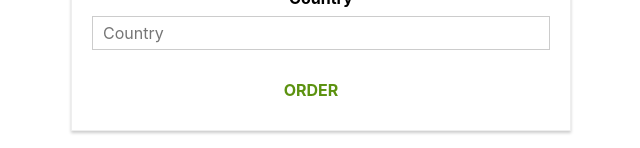
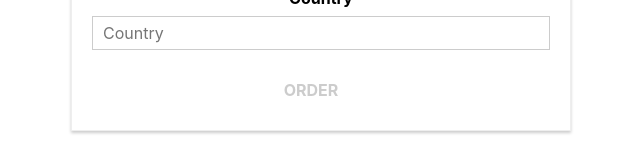
Before and after one commit to momchil-anachkov/burger-builder-react, a React (Create React App) app: page /checkout/contact-data in a window 1280 px wide. Shown: the part 1300-1448 px from the top of the page, without its empty margins (319-959 px from the left). Built offline with nearby package versions, Linux system fonts and the light colour scheme.

Commit message:
disable submit button on invalid contact data

```diff
--- a/src/components/UI/Button/Button.module.scss
+++ b/src/components/UI/Button/Button.module.scss
@@ -15,6 +15,11 @@
     padding-left: 0;
 }
 
+.Button:disabled {
+    color: #cccccc;
+    cursor: not-allowed;
+}
+
 .Success {
     color: #5C9210;
 }
--- a/src/components/UI/Button/Button.tsx
+++ b/src/components/UI/Button/Button.tsx
@@ -4,6 +4,7 @@ import { ButtonProps } from './ButtonProps';
 
 const Button = (props: ButtonProps) => (
   <button
+    disabled={props.disabled}
     className={[classes.Button, classes[props.buttonType]].join(' ')}
     onClick={props.clicked}
   >{props.children}</button>
--- a/src/components/UI/Button/ButtonProps.ts
+++ b/src/components/UI/Button/ButtonProps.ts
@@ -7,5 +7,6 @@ export enum ButtonType {
 
 export interface ButtonProps extends Props {
   buttonType: ButtonType,
+  disabled?: boolean,
   clicked: (event: any) => void;
 }
--- a/src/containers/Checkout/ContactData/ContactData.tsx
+++ b/src/containers/Checkout/ContactData/ContactData.tsx
@@ -11,6 +11,7 @@ import Input from '../../../components/UI/Input/Input';
 class ContactData extends React.Component<ContactDataProps, any> {
   state: any = {
     loading: false,
+    formIsValid: false,
     orderForm: {
       name: {
         elementType: 'input',
@@ -47,7 +48,9 @@ class ContactData extends React.Component<ContactDataProps, any> {
             {value: 'cheapest', displayValue: 'Cheapest'}
           ]
         },
-        value: '',
+        value: 'fastest',
+        validation: {},
+        valid: true,
         touched: false,
       },
 
@@ -141,18 +144,27 @@ class ContactData extends React.Component<ContactDataProps, any> {
   }
 
   inputChangedHandler = (inputIdentifier: string, event: any) => {
+    let inputIsValid = true;
+    const validationConfig = this.state.orderForm[inputIdentifier].validation;
+    if (validationConfig) {
+      inputIsValid = this.checkValidity(validationConfig, event.target.value);
+    }
+
     const updatedOrderForm = {
       ...this.state.orderForm,
       [inputIdentifier]: {
         ...this.state.orderForm[inputIdentifier],
         value: event.target.value,
-        valid: this.checkValidity(this.state.orderForm[inputIdentifier].validation, event.target.value),
+        valid: inputIsValid,
         touched: true
       }
     }
-    console.log(updatedOrderForm);
 
-    this.setState({orderForm: updatedOrderForm});
+    const formIsValid = inputIsValid && Object.values(updatedOrderForm).reduce((accumulator: boolean, currentItem: any) => {
+      return accumulator && currentItem.valid;
+    }, true);
+
+    this.setState({orderForm: updatedOrderForm, formIsValid: formIsValid});
   }
 
   render = () => {
@@ -179,7 +191,7 @@ class ContactData extends React.Component<ContactDataProps, any> {
     let form = (
       <form onSubmit={this.orderSubmittedHandler}>
         {formElementsArray}
-        <Button buttonType={ ButtonType.SUCCESS } clicked={ this.orderSubmittedHandler }>ORDER</Button>
+        <Button buttonType={ ButtonType.SUCCESS } disabled={!this.state.formIsValid} clicked={ this.orderSubmittedHandler }>ORDER</Button>
       </form>
     );
 
```
